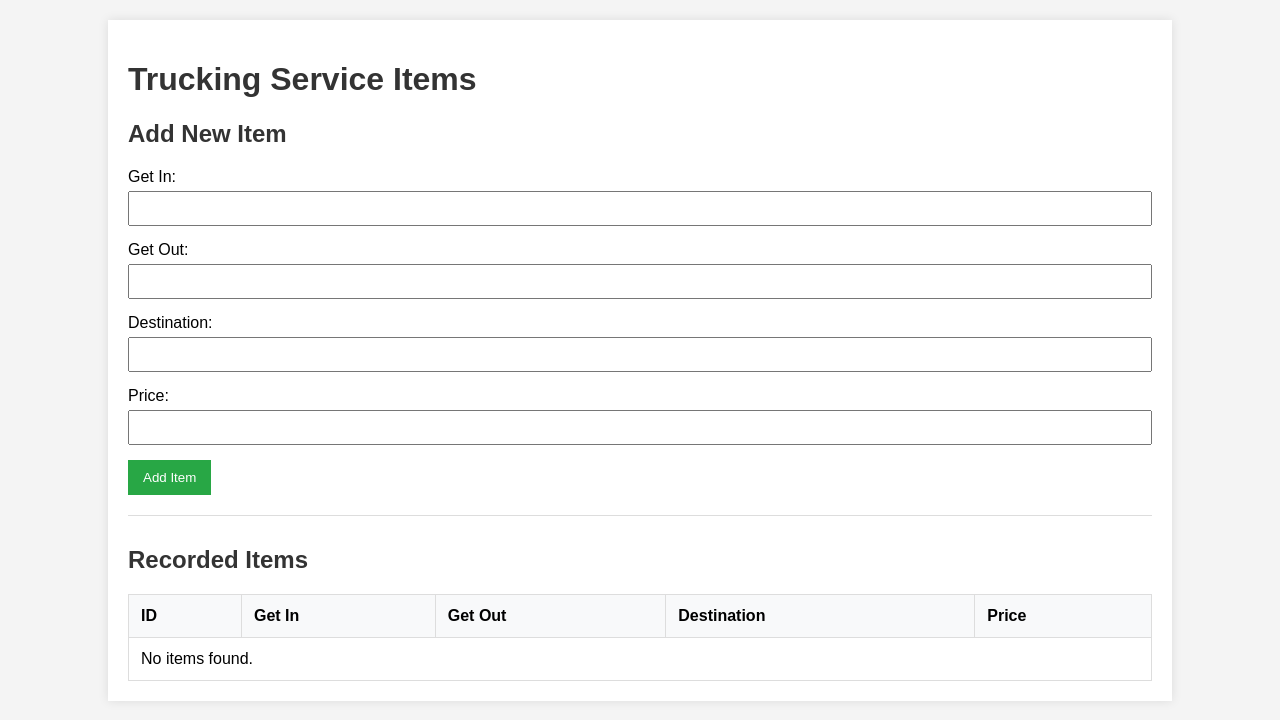
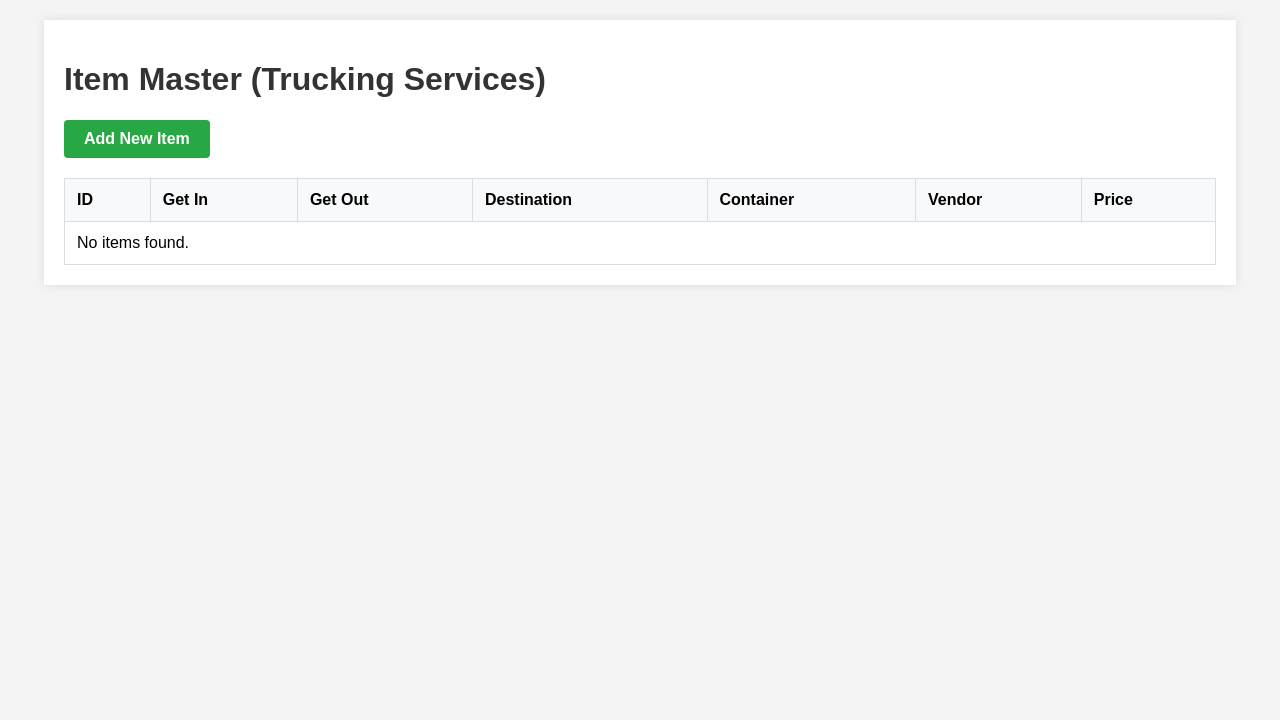
Before and after one commit to bemwathabet/Test1, a PHP site: page / in a window 1280 px wide. Shown: the top 720 px of the page. Run offline with PHP 8.4, Linux system fonts and the light colour scheme.

Commit message:
Implement multi-page trucking item recorder with extended parameters
- Created add.php as a dedicated entry page for new items.
- Updated database schema to include 'container' and 'vendor' columns.
- Updated index.php to display all 6 parameters and link to add.php.
- Updated add_item.php to process and store all parameters.
- Enhanced styling for navigation and multi-page layout.

Co-authored-by: bemwathabet <295665427+bemwathabet@users.noreply.github.com>

```diff
--- a/database.php
+++ b/database.php
@@ -10,6 +10,8 @@ try {
         get_in TEXT NOT NULL,
         get_out TEXT NOT NULL,
         destination TEXT NOT NULL,
+        container TEXT NOT NULL,
+        vendor TEXT NOT NULL,
         price REAL NOT NULL
     )";
     $db->exec($query);
--- a/index.php
+++ b/index.php
@@ -10,42 +10,22 @@ $items = $stmt->fetchAll(PDO::FETCH_ASSOC);
 <head>
     <meta charset="UTF-8">
     <meta name="viewport" content="width=device-width, initial-scale=1.0">
-    <title>Trucking Service Items</title>
+    <title>Trucking Service - Item Master</title>
     <link rel="stylesheet" href="style.css">
 </head>
 <body>
     <div class="container">
-        <h1>Trucking Service Items</h1>
+        <h1>Item Master (Trucking Services)</h1>
 
         <?php if (isset($_GET['success'])): ?>
             <div class="alert success">Item added successfully!</div>
         <?php endif; ?>
 
-        <section class="add-item">
-            <h2>Add New Item</h2>
-            <form action="add_item.php" method="POST">
-                <div class="form-group">
-                    <label for="get_in">Get In:</label>
-                    <input type="text" id="get_in" name="get_in" required>
-                </div>
-                <div class="form-group">
-                    <label for="get_out">Get Out:</label>
-                    <input type="text" id="get_out" name="get_out" required>
-                </div>
-                <div class="form-group">
-                    <label for="destination">Destination:</label>
-                    <input type="text" id="destination" name="destination" required>
-                </div>
-                <div class="form-group">
-                    <label for="price">Price:</label>
-                    <input type="number" id="price" name="price" step="0.01" required>
-                </div>
-                <button type="submit">Add Item</button>
-            </form>
-        </section>
+        <nav>
+            <a href="add.php" class="btn primary">Add New Item</a>
+        </nav>
 
         <section class="item-list">
-            <h2>Recorded Items</h2>
             <table>
                 <thead>
                     <tr>
@@ -53,13 +33,15 @@ $items = $stmt->fetchAll(PDO::FETCH_ASSOC);
                         <th>Get In</th>
                         <th>Get Out</th>
                         <th>Destination</th>
+                        <th>Container</th>
+                        <th>Vendor</th>
                         <th>Price</th>
                     </tr>
                 </thead>
                 <tbody>
                     <?php if (empty($items)): ?>
                         <tr>
-                            <td colspan="5">No items found.</td>
+                            <td colspan="7">No items found.</td>
                         </tr>
                     <?php else: ?>
                         <?php foreach ($items as $item): ?>
@@ -68,6 +50,8 @@ $items = $stmt->fetchAll(PDO::FETCH_ASSOC);
                                 <td><?php echo htmlspecialchars($item['get_in']); ?></td>
                                 <td><?php echo htmlspecialchars($item['get_out']); ?></td>
                                 <td><?php echo htmlspecialchars($item['destination']); ?></td>
+                                <td><?php echo htmlspecialchars($item['container']); ?></td>
+                                <td><?php echo htmlspecialchars($item['vendor']); ?></td>
                                 <td><?php echo htmlspecialchars(number_format($item['price'], 2)); ?></td>
                             </tr>
                         <?php endforeach; ?>
--- a/style.css
+++ b/style.css
@@ -6,11 +6,47 @@ body {
 }
 
 .container {
-    width: 80%;
+    width: 90%;
     margin: 20px auto;
     background: #fff;
     padding: 20px;
     box-shadow: 0 0 10px rgba(0,0,0,0.1);
+}
+
+h1, h2 {
+    color: #333;
+}
+
+nav {
+    margin-bottom: 20px;
+}
+
+.btn {
+    display: inline-block;
+    padding: 10px 20px;
+    text-decoration: none;
+    border-radius: 4px;
+    font-weight: bold;
+    cursor: pointer;
+    border: none;
+}
+
+.btn.primary {
+    background-color: #28a745;
+    color: #fff;
+}
+
+.btn.primary:hover {
+    background-color: #218838;
+}
+
+.btn.secondary {
+    background-color: #6c757d;
+    color: #fff;
+}
+
+.btn.secondary:hover {
+    background-color: #5a6268;
 }
 
 .alert {
@@ -26,16 +62,6 @@ body {
     border-color: #c3e6cb;
 }
 
-h1, h2 {
-    color: #333;
-}
-
-.add-item {
-    margin-bottom: 30px;
-    padding-bottom: 20px;
-    border-bottom: 1px solid #ddd;
-}
-
 .form-group {
     margin-bottom: 15px;
 }
@@ -47,25 +73,16 @@ h1, h2 {
 
 .form-group input {
     width: 100%;
-    padding: 8px;
+    padding: 10px;
     box-sizing: border-box;
-}
-
-button {
-    padding: 10px 15px;
-    background-color: #28a745;
-    color: #fff;
-    border: none;
-    cursor: pointer;
-}
-
-button:hover {
-    background-color: #218838;
+    border: 1px solid #ddd;
+    border-radius: 4px;
 }
 
 table {
     width: 100%;
     border-collapse: collapse;
+    margin-top: 10px;
 }
 
 table, th, td {
@@ -84,3 +101,8 @@ th {
 tr:nth-child(even) {
     background-color: #f2f2f2;
 }
+
+.add-item-full {
+    max-width: 600px;
+    margin: 0 auto;
+}
```
Also changed, not shown: add.php (added, +48 -0 lines), add_item.php (+7 -3 lines).
